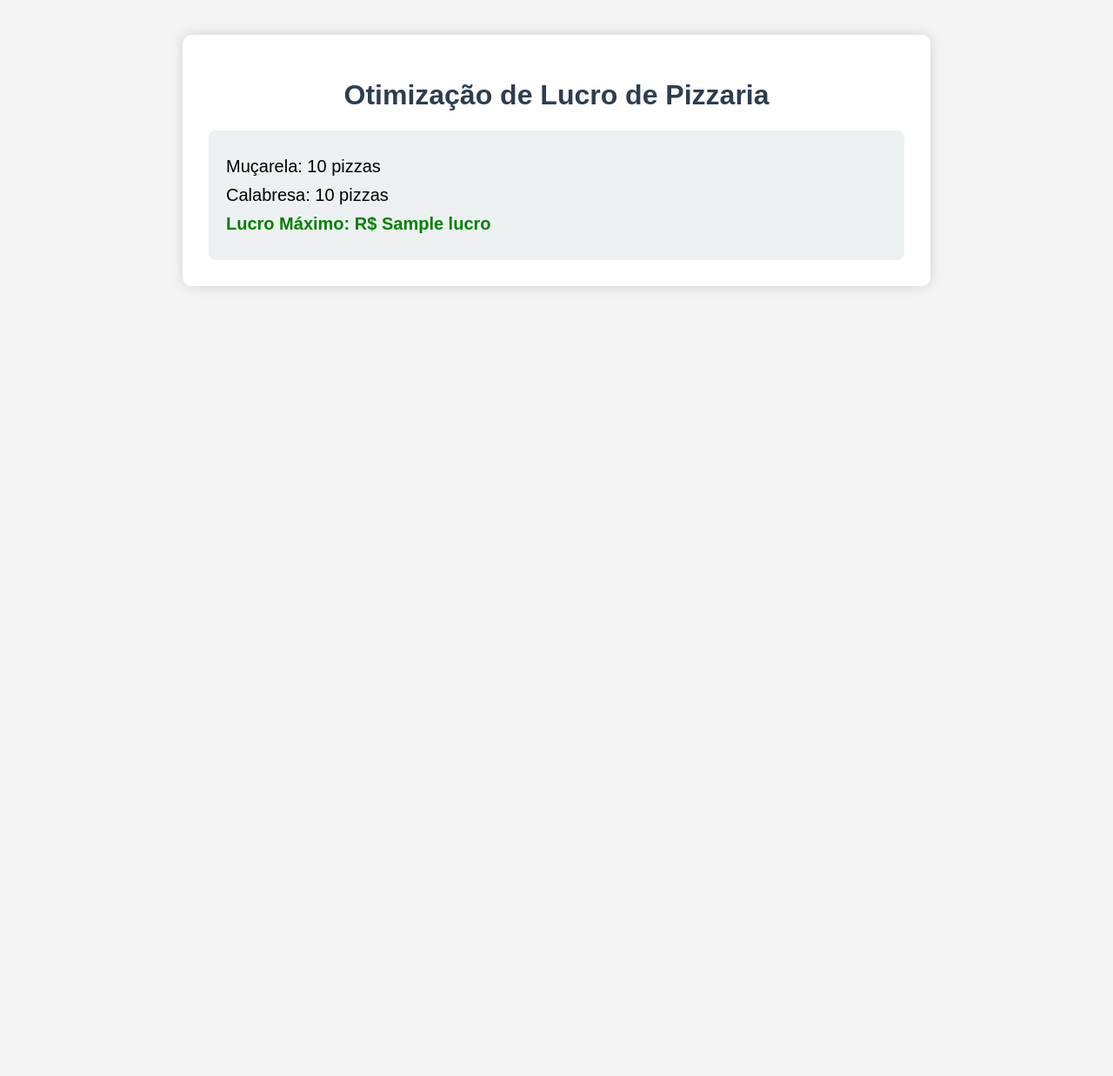
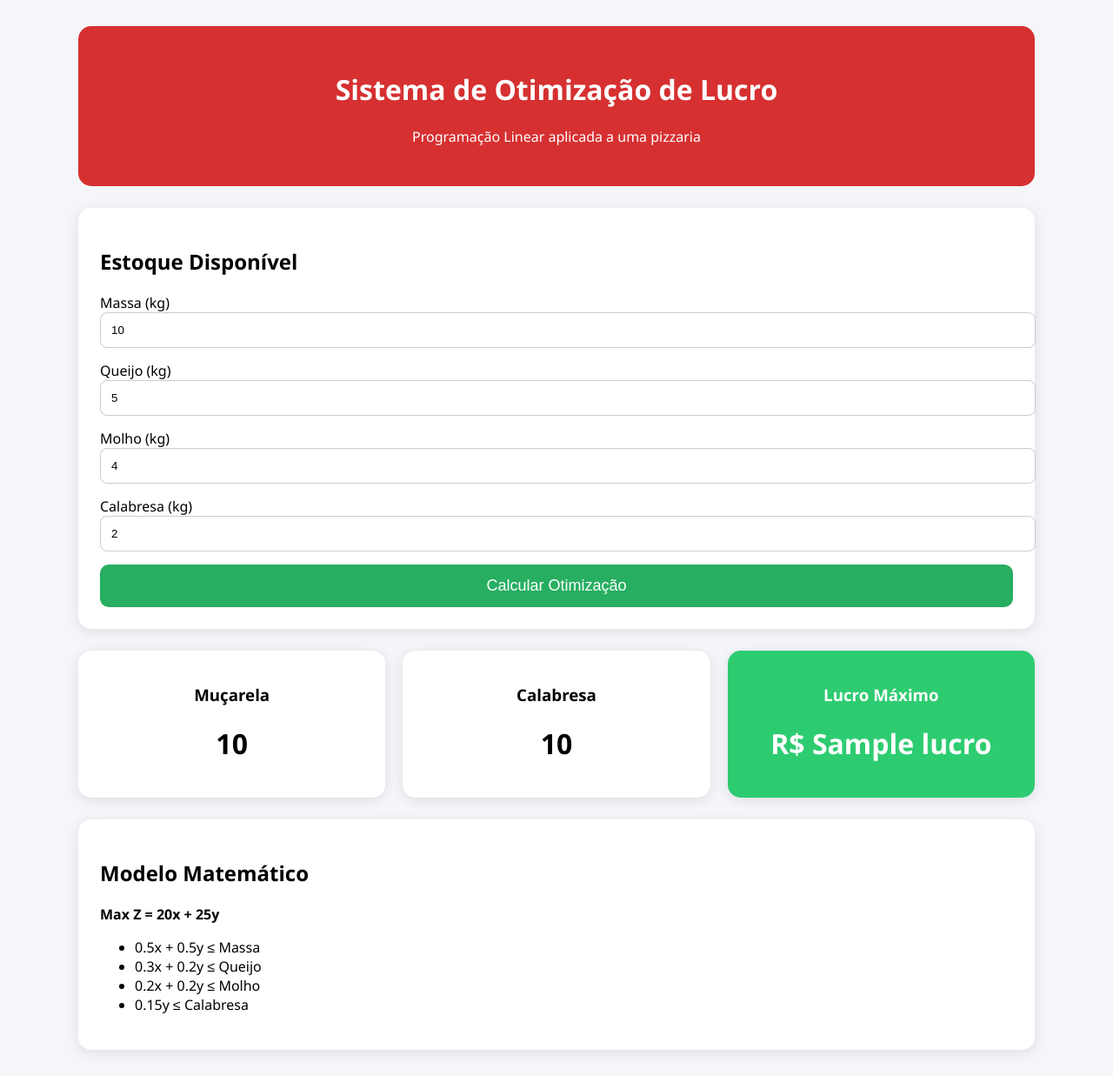
Before and after one commit to Iurygab14/otimiza-pizza, a Flask app: template templates/index.html in a window 1280 px wide. Shown: the whole page at 87% size. Before the commit the page ends 332 px from the top, so only its background shows below. Run offline with Flask 3, Linux system fonts and the light colour scheme; the template is opened without the code that fills it: most values are stand-ins (such as "Sample title", 1, 10 or a date in 2020).

Commit message:
Primeira Versão

```diff
--- a/app.py
+++ b/app.py
@@ -1,30 +1,39 @@
-from flask import Flask, render_template
+from flask import Flask, render_template, request
 import pulp
 
 app = Flask(__name__)
 
-@app.route("/")
+@app.route("/", methods=["GET", "POST"])
 def home():
 
-    prob = pulp.LpProblem("Pizza", pulp.LpMaximize)
+    resultado = None
 
-    x = pulp.LpVariable("Mucarela", lowBound=0, cat="Integer")
-    y = pulp.LpVariable("Calabresa", lowBound=0, cat="Integer")
+    if request.method == "POST":
 
-    prob += 20*x + 25*y
+        massa = float(request.form["massa"])
+        queijo = float(request.form["queijo"])
+        molho = float(request.form["molho"])
+        calabresa_estoque = float(request.form["calabresa"])
 
-    prob += 0.5*x + 0.5*y <= 10
-    prob += 0.3*x + 0.2*y <= 5
-    prob += 0.2*x + 0.2*y <= 4
-    prob += 0.15*y <= 2
+        prob = pulp.LpProblem("Pizza", pulp.LpMaximize)
 
-    prob.solve(pulp.PULP_CBC_CMD(msg=0))
+        x = pulp.LpVariable("Mucarela", lowBound=0, cat="Integer")
+        y = pulp.LpVariable("Calabresa", lowBound=0, cat="Integer")
 
-    resultado = {
-        "mucarela": int(x.varValue),
-        "calabresa": int(y.varValue),
-        "lucro": int(pulp.value(prob.objective))
-    }
+        prob += 20*x + 25*y
+
+        prob += 0.5*x + 0.5*y <= massa
+        prob += 0.3*x + 0.2*y <= queijo
+        prob += 0.2*x + 0.2*y <= molho
+        prob += 0.15*y <= calabresa_estoque
+
+        prob.solve(pulp.PULP_CBC_CMD(msg=0))
+
+        resultado = {
+            "mucarela": int(x.varValue),
+            "calabresa": int(y.varValue),
+            "lucro": int(pulp.value(prob.objective))
+        }
 
     return render_template("index.html", resultado=resultado)
 
--- a/static/style.css
+++ b/static/style.css
@@ -1,38 +1,78 @@
-body {
-    font-family: Arial, sans-serif;
-    background: #f4f4f4;
-    margin: 0;
-    padding: 0;
+body{
+    margin:0;
+    font-family:'Segoe UI',sans-serif;
+    background:#f5f6fa;
 }
 
-.container {
-    width: 800px;
-    margin: 40px auto;
-    background: white;
-    padding: 30px;
-    border-radius: 10px;
-    box-shadow: 0px 0px 15px rgba(0,0,0,0.15);
+.container{
+    max-width:1100px;
+    margin:auto;
+    padding:30px;
 }
 
-h1 {
-    text-align: center;
-    color: #2c3e50;
+.header{
+    background:#d63031;
+    color:white;
+    text-align:center;
+    padding:30px;
+    border-radius:15px;
+    margin-bottom:25px;
 }
 
-.resultado {
-    margin-top: 20px;
-    padding: 20px;
-    background: #ecf0f1;
-    border-radius: 8px;
+.formulario{
+    background:white;
+    padding:25px;
+    border-radius:15px;
+    box-shadow:0 3px 15px rgba(0,0,0,.1);
 }
 
-.resultado p {
-    font-size: 20px;
-    margin: 10px 0;
+.formulario input{
+    width:100%;
+    padding:12px;
+    margin-bottom:15px;
+    border:1px solid #ccc;
+    border-radius:8px;
 }
 
-.lucro {
-    color: green;
-    font-weight: bold;
-    font-size: 24px;
+.formulario button{
+    width:100%;
+    padding:14px;
+    border:none;
+    background:#27ae60;
+    color:white;
+    font-size:18px;
+    border-radius:10px;
+    cursor:pointer;
 }
+
+.formulario button:hover{
+    background:#219150;
+}
+
+.cards{
+    display:flex;
+    gap:20px;
+    margin-top:25px;
+}
+
+.card{
+    flex:1;
+    background:white;
+    text-align:center;
+    padding:20px;
+    border-radius:15px;
+    box-shadow:0 3px 15px rgba(0,0,0,.1);
+}
+
+.lucro{
+    background:#2ecc71;
+    color:white;
+}
+
+.modelo{
+    margin-top:25px;
+    background:white;
+    padding:25px;
+    border-radius:15px;
+    box-shadow:0 3px 15px rgba(0,0,0,.1);
+}
--- a/templates/index.html
+++ b/templates/index.html
@@ -1,23 +1,77 @@
 <!DOCTYPE html>
 <html>
+
 <head>
-    <title>Otimização de Pizza</title>
-    <link rel="stylesheet" href="{{ url_for('static', filename='style.css') }}">
+    <title>Otimização de Lucro</title>
+    <link rel="stylesheet"
+          href="{{ url_for('static', filename='style.css') }}">
 </head>
+
 <body>
 
 <div class="container">
 
-    <h1>Otimização de Lucro de Pizzaria</h1>
+    <div class="header">
+        <h1>Sistema de Otimização de Lucro</h1>
+        <p>Programação Linear aplicada a uma pizzaria</p>
+    </div>
 
-    <div class="resultado">
-        <p>Muçarela: {{ resultado.mucarela }} pizzas</p>
+    <form method="POST" class="formulario">
 
-        <p>Calabresa: {{ resultado.calabresa }} pizzas</p>
+        <h2>Estoque Disponível</h2>
 
-        <p class="lucro">
-            Lucro Máximo: R$ {{ resultado.lucro }}
-        </p>
+        <label>Massa (kg)</label>
+        <input type="number" step="0.01" name="massa" value="10">
+
+        <label>Queijo (kg)</label>
+        <input type="number" step="0.01" name="queijo" value="5">
+
+        <label>Molho (kg)</label>
+        <input type="number" step="0.01" name="molho" value="4">
+
+        <label>Calabresa (kg)</label>
+        <input type="number" step="0.01" name="calabresa" value="2">
+
+        <button type="submit">
+            Calcular Otimização
+        </button>
+
+    </form>
+
+    {% if resultado %}
+
+    <div class="cards">
+
+        <div class="card">
+            <h3>Muçarela</h3>
+            <h1>{{ resultado.mucarela }}</h1>
+        </div>
+
+        <div class="card">
+            <h3>Calabresa</h3>
+            <h1>{{ resultado.calabresa }}</h1>
+        </div>
+
+        <div class="card lucro">
+            <h3>Lucro Máximo</h3>
+            <h1>R$ {{ resultado.lucro }}</h1>
+        </div>
+
+    </div>
+
+    {% endif %}
+
+    <div class="modelo">
+        <h2>Modelo Matemático</h2>
+
+        <p><strong>Max Z = 20x + 25y</strong></p>
+
+        <ul>
+            <li>0.5x + 0.5y ≤ Massa</li>
+            <li>0.3x + 0.2y ≤ Queijo</li>
+            <li>0.2x + 0.2y ≤ Molho</li>
+            <li>0.15y ≤ Calabresa</li>
+        </ul>
     </div>
 
 </div>
```
